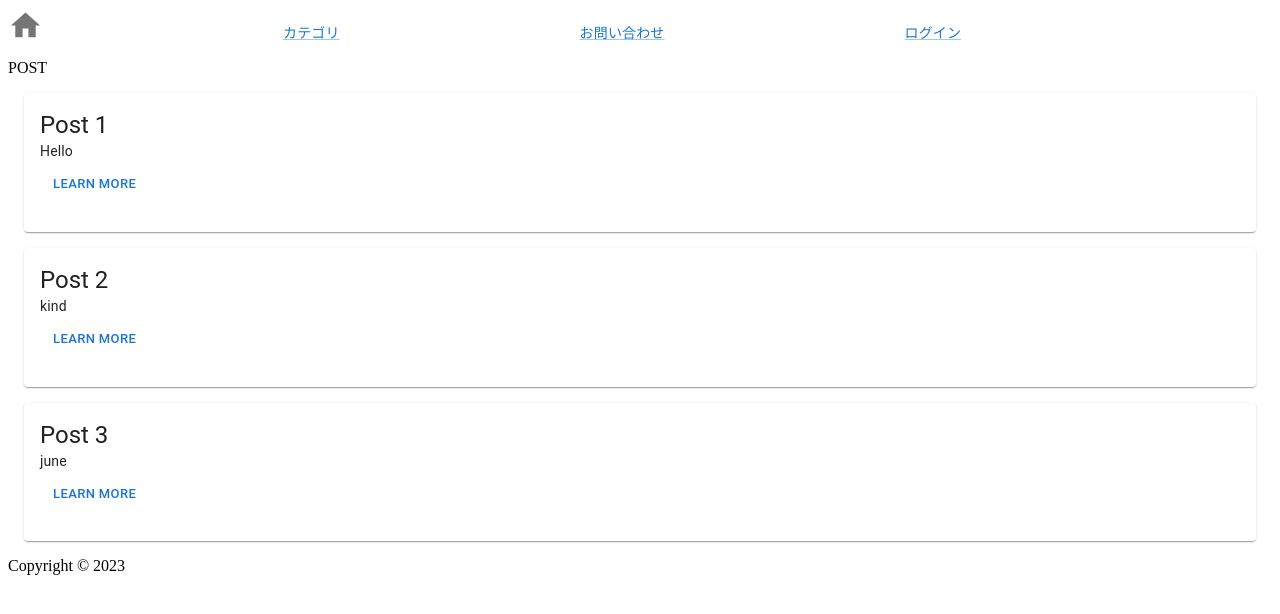
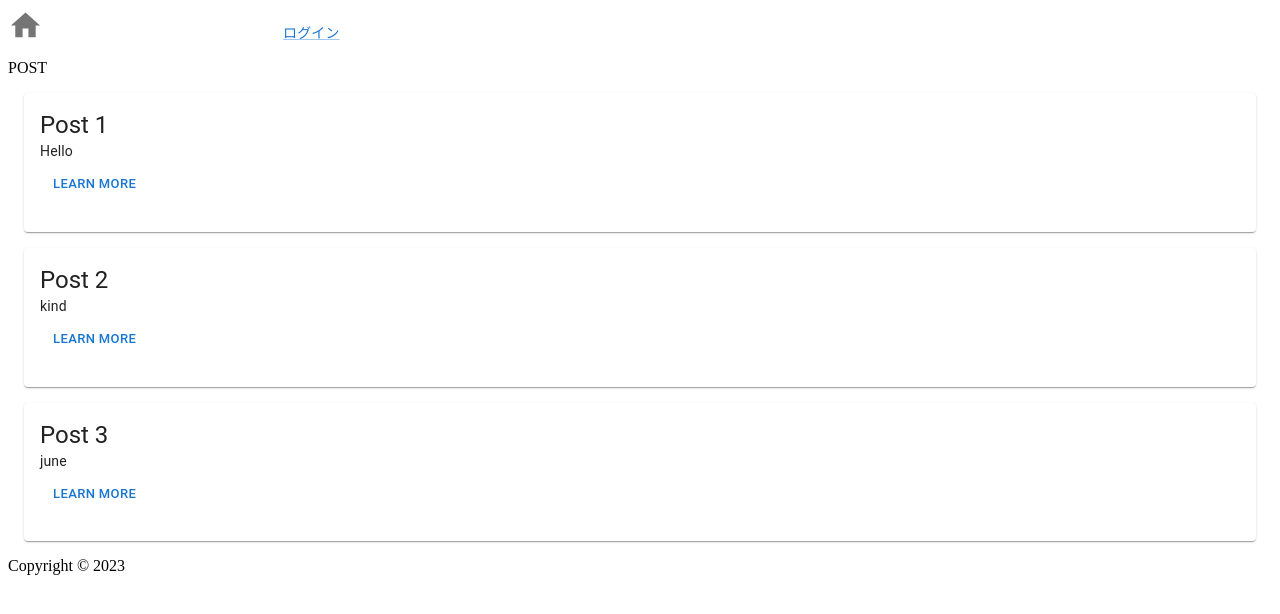
Before and after one commit to CA01971164/blog, a React (Create React App) app in the folder client/: page / in a window 1280 px wide. Shown: the top 614 px of the page. Built offline with nearby package versions, Linux system fonts and the light colour scheme; data requests are answered from the project's data file; the HTML template or start-up script is replaced by a standard one.

Commit message:
I deleted two links.

```diff
--- a/client/src/Components/Head.tsx
+++ b/client/src/Components/Head.tsx
@@ -13,13 +13,6 @@ export const Head: React.FC = () => {
   return (
     <Stack direction="row" spacing={30} alignItems="flex-end">
       <HomeIcon fontSize="large" color="action" />
-
-      <Link href="#" variant="body2">
-        カテゴリ
-      </Link>
-      <Link href="#" variant="body2">
-        お問い合わせ
-      </Link>
       <Link href="#" variant="body2">
         ログイン
       </Link>
```
